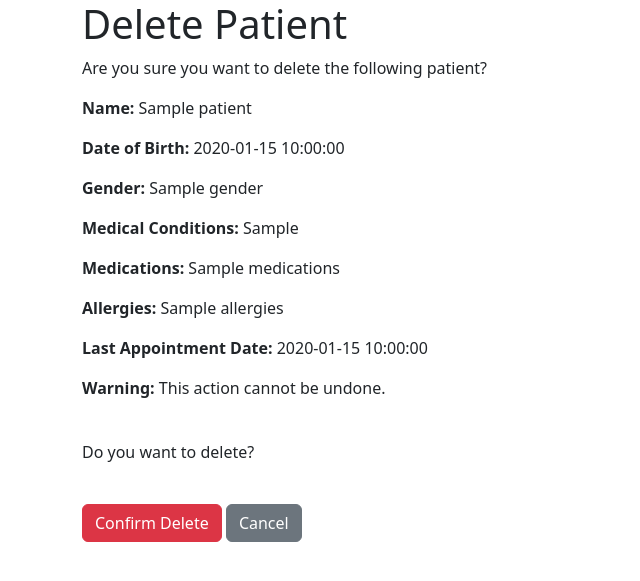
After one commit to akwilapurba/MedicalApp, a Flask app: template templates/delete_confirmation.html in a window 1280 px wide. The commit adds this page. Shown: the top 581 px of the page, without its empty margins (0-640 px from the left). Run offline with Flask 3, Linux system fonts and the light colour scheme; the template is opened without the code that fills it: most values are stand-ins (such as "Sample title", 1, 10 or a date in 2020); parts of the project's set-up code (start-up, migrations or seed data) failed here and were passed over; some libraries are stand-ins or nearby versions.

Commit message:
Add funct edit, delete

```diff
--- a/main.py
+++ b/main.py
@@ -226,7 +226,15 @@ def edit_patient(patient_id):
 # Delete a patient
 @app.route('/delete/<patient_id>')
 def delete_patient(patient_id):
-    # Delete the patient from the medical_records collection
+    # Query the patient from the database
+    patient = mongo.db.medical_records.find_one({'_id': ObjectId(patient_id)})
+
+    # Render a confirmation page before deletion
+    return render_template('delete_confirmation.html', patient=patient)
+
+@app.route('/confirm_delete/<patient_id>', methods=['POST'])
+def confirm_delete_patient(patient_id):
+    ## Delete the patient from the medical_records collection
     mongo.db.medical_records.delete_one({'_id': ObjectId(patient_id)})
 
     # Redirect to the patient list page
--- a/static/styles.css
+++ b/static/styles.css
@@ -106,7 +106,6 @@ html{
 .btn:hover{
     background: var(--pink);
 }
-
 header{
     position:fixed;
     top: 0; left: 0; right: 0;
--- /dev/null
+++ b/templates/delete_confirmation.html
@@ -0,0 +1,28 @@
+<!DOCTYPE html>
+<html lang="en">
+<head>
+    <meta charset="UTF-8">
+    <meta name="viewport" content="width=device-width, initial-scale=1.0">
+    <title>Delete Confirmation</title>
+    <link href="https://cdn.jsdelivr.net/npm/bootstrap@5.3.1/dist/css/bootstrap.min.css" rel="stylesheet">
+</head>
+<body>
+    <div class="container">
+        <h1>Delete Patient</h1>
+        <p>Are you sure you want to delete the following patient?</p>
+        <p><strong>Name:</strong> {{ patient.name }}</p>
+        <p><strong>Date of Birth:</strong> {{ patient.date_of_birth }}</p>
+        <p><strong>Gender:</strong> {{ patient.gender }}</p>
+        <p><strong>Medical Conditions:</strong> {{ patient.medical_conditions }}</p>
+        <p><strong>Medications:</strong> {{ patient.medications }}</p>
+        <p><strong>Allergies:</strong> {{ patient.allergies }}</p>
+        <p><strong>Last Appointment Date:</strong> {{ patient.last_appointment_date }}</p>
+        <p><strong>Warning:</strong> This action cannot be undone.</p>
+        <br><p>Do you want to delete?</p></br>
+        <form action="/confirm_delete/{{ patient._id }}" method="POST">
+            <button type="submit" class="btn btn-danger">Confirm Delete</button>
+            <a href="/information?action=list" class="btn btn-secondary">Cancel</a>
+        </form>
+    </div>
+</body>
+</html>
```
Also changed, not shown: templates/edit_patient.html (added, +48 -0 lines), templates/information.html (+3 -43 lines).
